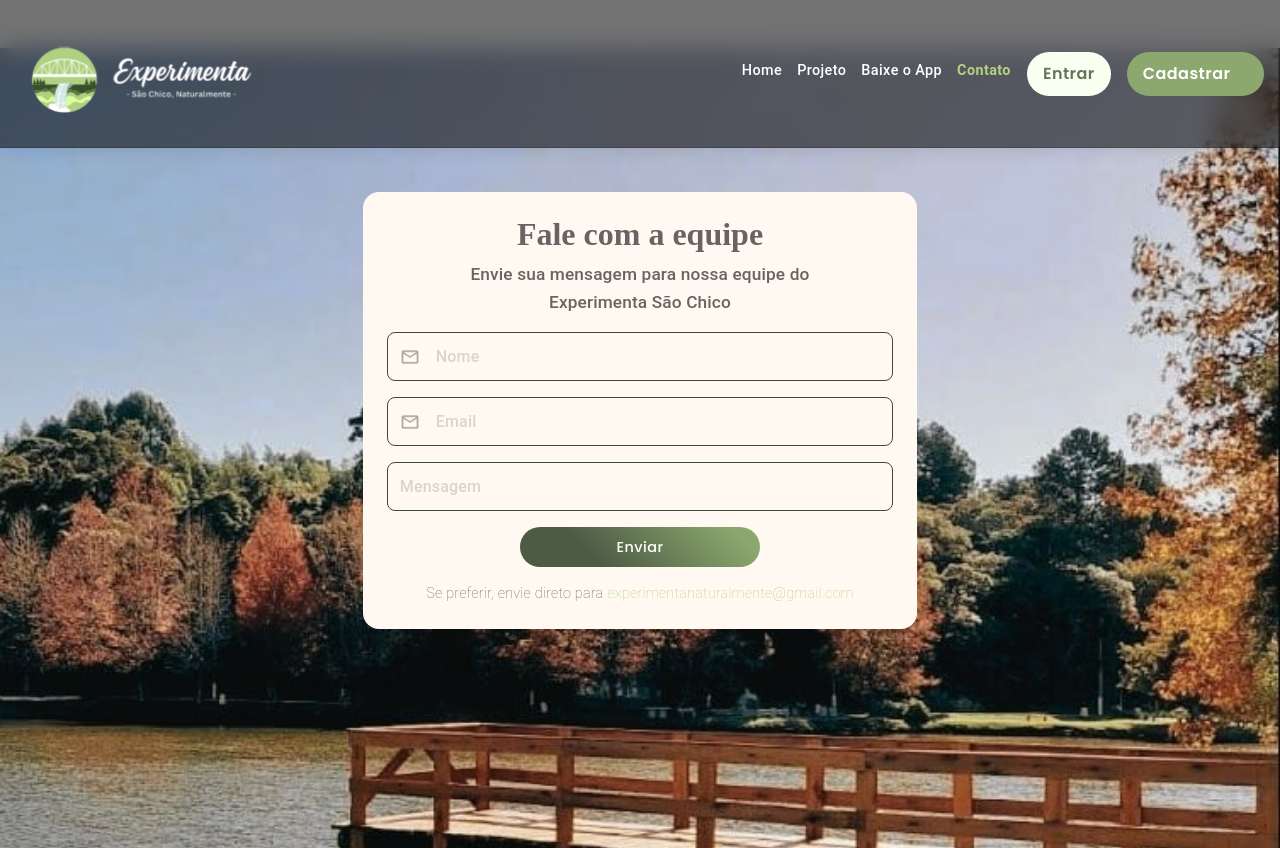
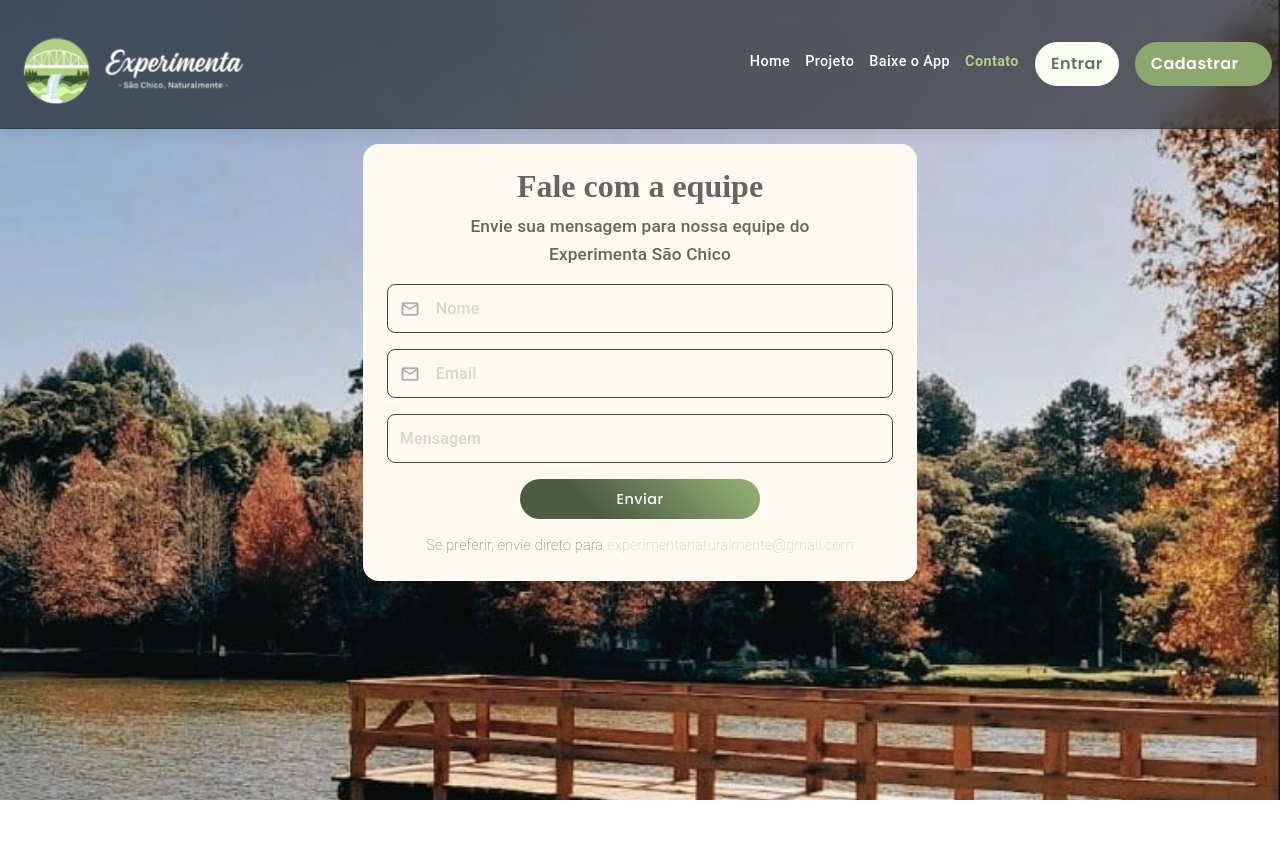
Before and after one commit to experimenta-naturalmente/web-experimenta-naturalmente, a Next.js app: page /contato in a window 1280 px wide. After the commit the page ends 800 px from the top, so only its background shows below. Built offline with nearby package versions, Linux system fonts and the light colour scheme; no server answers; some icons are missing; a web font is replaced by a local one.

Commit message:
fix: tamanho do padding da topbar

```diff
--- a/src/app/layout.tsx
+++ b/src/app/layout.tsx
@@ -16,7 +16,7 @@ export default function RootLayout({ children }: { children: ReactNode }) {
       <head />
         <body
           className={`${rasa.className} ${poppins.className}`}
-          style={{ overflowX: 'hidden', margin: 0, padding: 0, paddingTop: '3rem' }}
+          style={{ overflowX: 'hidden', margin: 0, padding: 0 }}
       >
         <QueryClientProvider client={queryClient}>
           <ThemeProvider theme={theme}>
--- a/src/components/TopBar/TopBar.style.tsx
+++ b/src/components/TopBar/TopBar.style.tsx
@@ -5,7 +5,7 @@ export const TopBarContainer = styled(Box)(({ theme }) => ({
   alignItems: 'center',
   justifyContent: 'space-between',
   width: '100%',
-  padding: '1.2rem 1rem', // padding top e bottom
+  padding: '0.6rem 0.5rem', // padding top e bottom reduzido
   position: 'fixed',
   top: 0,
   left: 0,
@@ -18,6 +18,6 @@ export const TopBarContainer = styled(Box)(({ theme }) => ({
   transition: 'background 0.3s',
   [theme.breakpoints.down('sm')]: {
     width: '100vw',
-    padding: '1rem 0.5rem',
+    padding: '0.5rem 0.25rem',
   },
 }));
```
